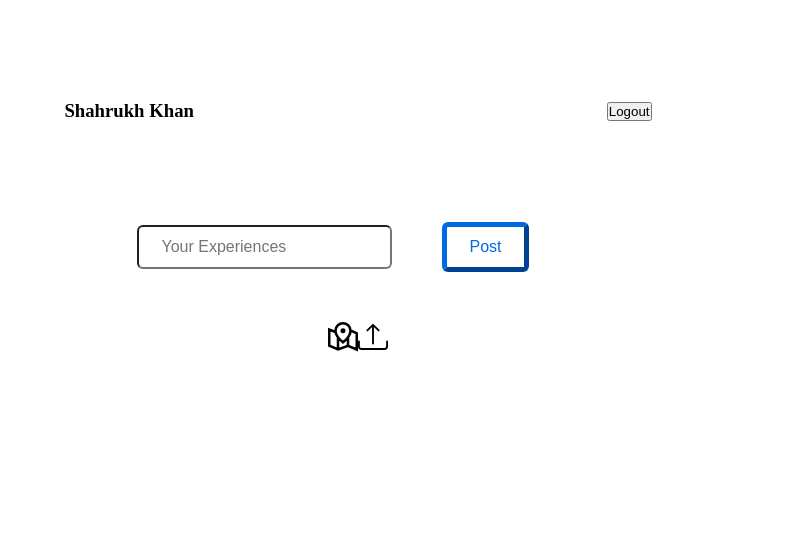
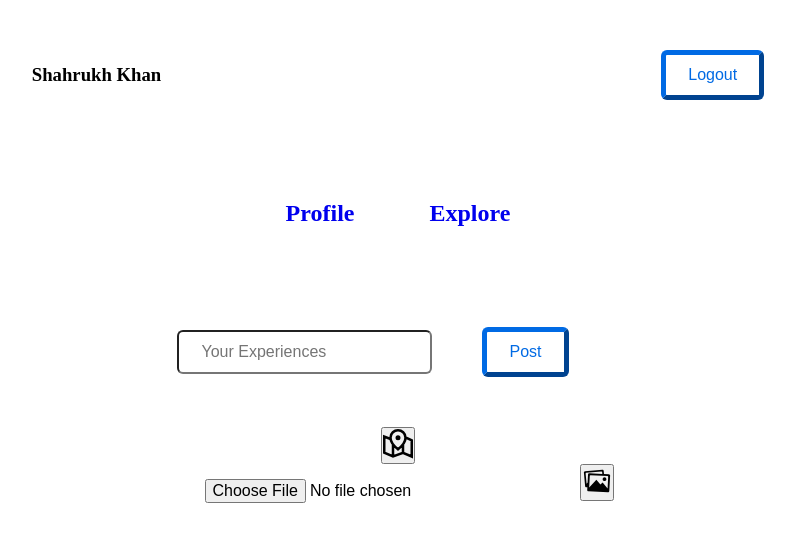
Before and after one commit to mohit-kumar-behera/x-map, a React (Create React App) app: page /profile in a window 1280 px wide. Shown: the top 542 px of the page, without its empty margins (142-937 px from the left). Built offline with nearby package versions, Linux system fonts and the light colour scheme.

Commit message:
Post component updated

```diff
--- a/src/Pages/Profile.js
+++ b/src/Pages/Profile.js
@@ -1,17 +1,25 @@
 import React from 'react'
-import Post from '../components/post'
+import Post from '../components/post/post'
+import { Link } from 'react-router-dom';
 import './profile.css'
 
 function Profile() {
   return (
-    <>
+    <div className="profile-page">
       <div className="header">
         <h3>Shahrukh Khan</h3>
         <button className="logout">Logout</button>
       </div>
 
+      <div className="nav">
+        <Link to="/profile" style={{ textDecoration: 'none' }}><h2>Profile</h2></Link>
+        <Link to="/explore" style={{ textDecoration: 'none' }}><h2 className="explore">Explore</h2></Link>
+      </div>
+
       <Post />
-    </>
+
+
+    </div>
   )
 }
 
--- a/src/Pages/profile.css
+++ b/src/Pages/profile.css
@@ -1,16 +1,37 @@
+.profile-page {
+  margin: auto;
+  align-items: center;
+  width: 1000px;
+}
+
 .header {
+  margin-top: 50px;
+  display: flex;
+  justify-content: center;
+  align-items: center;
+  width: 800px;
+}
+
+.nav {
   margin-top: 100px;
   display: flex;
-  justify-content: space-around;
+  justify-content: center;
   align-items: center;
-  width: 1000px;
-  text-align: center;
+  width: 800px;
 }
 
-h3 {
-  float: left;
+h2.explore {
+  margin-left: 75px;
 }
 
 button.logout {
-  float: right;
+  margin-left: 500px;
+  line-height: 40px;
+  padding: 0 22px;
+  font-size: 16px;
+  color: rgb(0, 106, 228);
+  background-color: #fff;
+  border-width: 5px;
+  border-radius: 6px;
+  border-color: rgb(0, 106, 228);
 }
--- /dev/null
+++ b/src/components/post/location.js
@@ -0,0 +1,26 @@
+import React, { useState } from 'react'
+import LocationPopup from './locationPopup'
+import { GrMapLocation } from 'react-icons/gr'
+
+function Location() {
+  const [buttonPopup, setButtonPopup] = useState(false);
+  const handleClick = e => {
+    e.preventDefault();
+  }
+  return (
+    <div className="location">
+
+      <main>
+        <button onClick={(e) => { setButtonPopup(true); handleClick(e) }}><GrMapLocation size="30" /></button>
+      </main>
+
+      <LocationPopup trigger={buttonPopup} setTrigger={setButtonPopup}>
+
+        <input type="text" />
+        <button>Search</button>
+      </LocationPopup>
+    </div>
+  )
+}
+
+export default Location
--- /dev/null
+++ b/src/components/post/locationPopup.css
@@ -0,0 +1,38 @@
+.location-popup {
+  position: fixed;
+  top: 50%;
+  left: 50%;
+  width: 380px;
+  padding: 20px 30px;
+  height: 100%;
+  background-color: rgba(0, 0, 0, 0);
+  transform: translate(-50%, -50%);
+  display: flex;
+  justify-content: center;
+  align-items: center;
+  border-radius: 100px;
+  color: #fff;
+}
+
+.inner-popup {
+  position: relative;
+  padding: 32px;
+  width: 100%;
+  max-width: 640px;
+  background-color: #5c9cad;
+}
+
+.location-popup .close-btn {
+  position: absolute;
+  top: 15px;
+  right: 15px;
+  width: 30px;
+  height: 30px;
+  background: #5c9cad;
+  color: #fff;
+  text-align: center;
+  line-height: 10px;
+  border: none;
+  /* border-radius: 100px; */
+  cursor: pointer;
+}
--- /dev/null
+++ b/src/components/post/locationPopup.js
@@ -0,0 +1,20 @@
+import React from 'react';
+import './locationPopup.css';
+
+function LocationPopup(props) {
+  const { trigger, setTrigger, children } = props;
+  return trigger ? (
+    <div className="location-popup">
+      <div className="inner-popup">
+        <button className="close-btn" onClick={() => setTrigger(false)}>
+          X
+        </button>
+        {children}
+      </div>
+    </div>
+  ) : (
+    ''
+  );
+}
+
+export default LocationPopup
--- a/src/components/post.css
+++ b/src/components/post/post.css
@@ -1,6 +1,6 @@
 .post {
   margin-top: 50px;
-  width: 1000px;
+  width: 800px;
   text-align: center;
 }
 
@@ -22,3 +22,7 @@ button.post-button {
   border-radius: 6px;
   border-color: rgb(0, 106, 228);
 }
+
+button.upload {
+  margin-left: 50px;
+}
--- a/src/components/post.js
+++ b/src/components/post/post.js
@@ -1,8 +1,7 @@
 import React from 'react'
 import './post.css'
-import { GrMapLocation } from 'react-icons/gr'
-import { BsUpload } from 'react-icons/bs'
-
+import Location from './location'
+import Upload from './upload'
 
 function post() {
   return (
@@ -16,8 +15,8 @@ function post() {
       />
       <button className="post-button">Post</button>
       <div className="icons">
-        <GrMapLocation size="30" />
-        <BsUpload size="30" />
+        <Location />
+        <Upload />
 
       </div>
     </form>
--- /dev/null
+++ b/src/components/post/upload.js
@@ -0,0 +1,25 @@
+import React, { useState, UseEffect } from 'react'
+import { IoMdImages } from 'react-icons/io'
+
+function Upload() {
+
+  const [imageSelect, setImageSelect] = useState('');
+
+  const ImageSelectChange = (e) => {
+    setImageSelect(e.target.files[0]);
+  }
+
+  const uploadImage = async () => {
+    console.log(imageSelect);
+  }
+
+  return (
+
+    <div>
+      <input type="file" onChange={(e) => ImageSelectChange(e)} />
+      <button className="upload" onClick={() => uploadImage()}><IoMdImages size="30" /></button>
+    </div>
+  )
+}
+
+export default Upload
```
